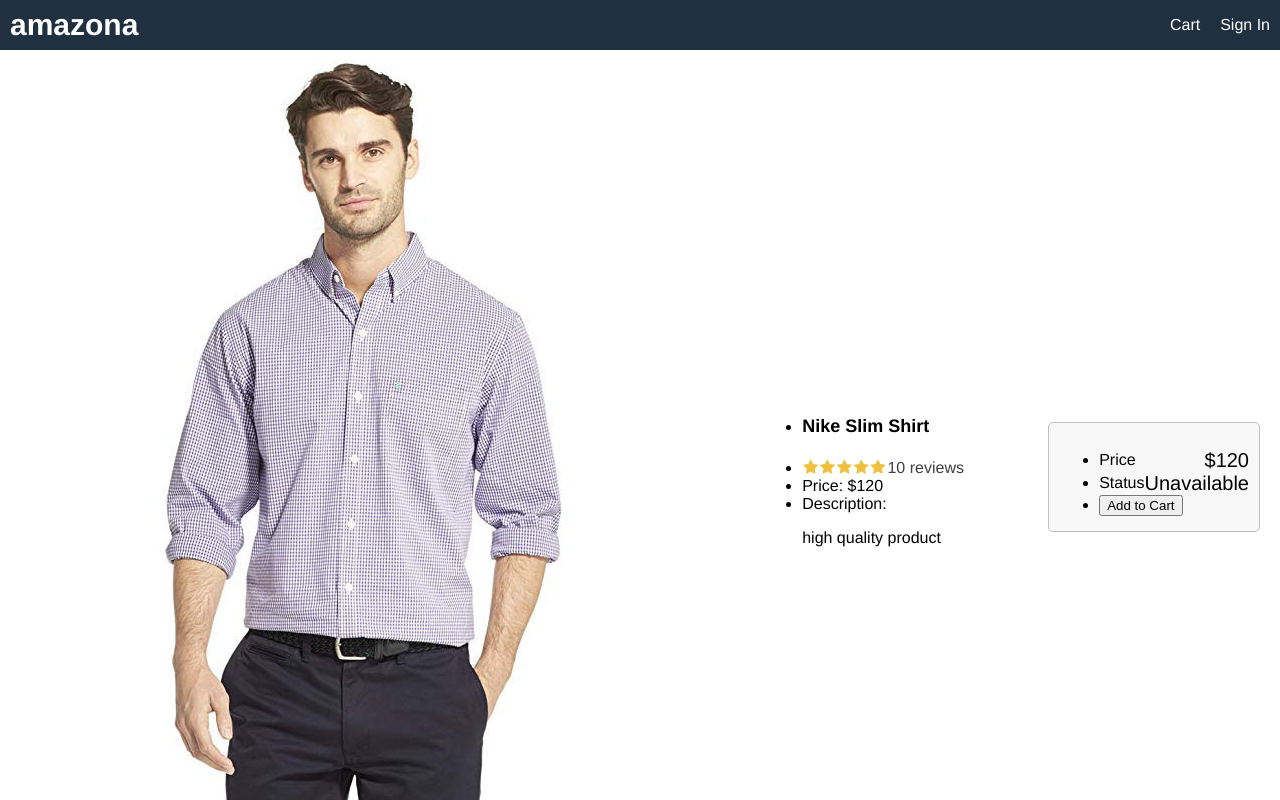
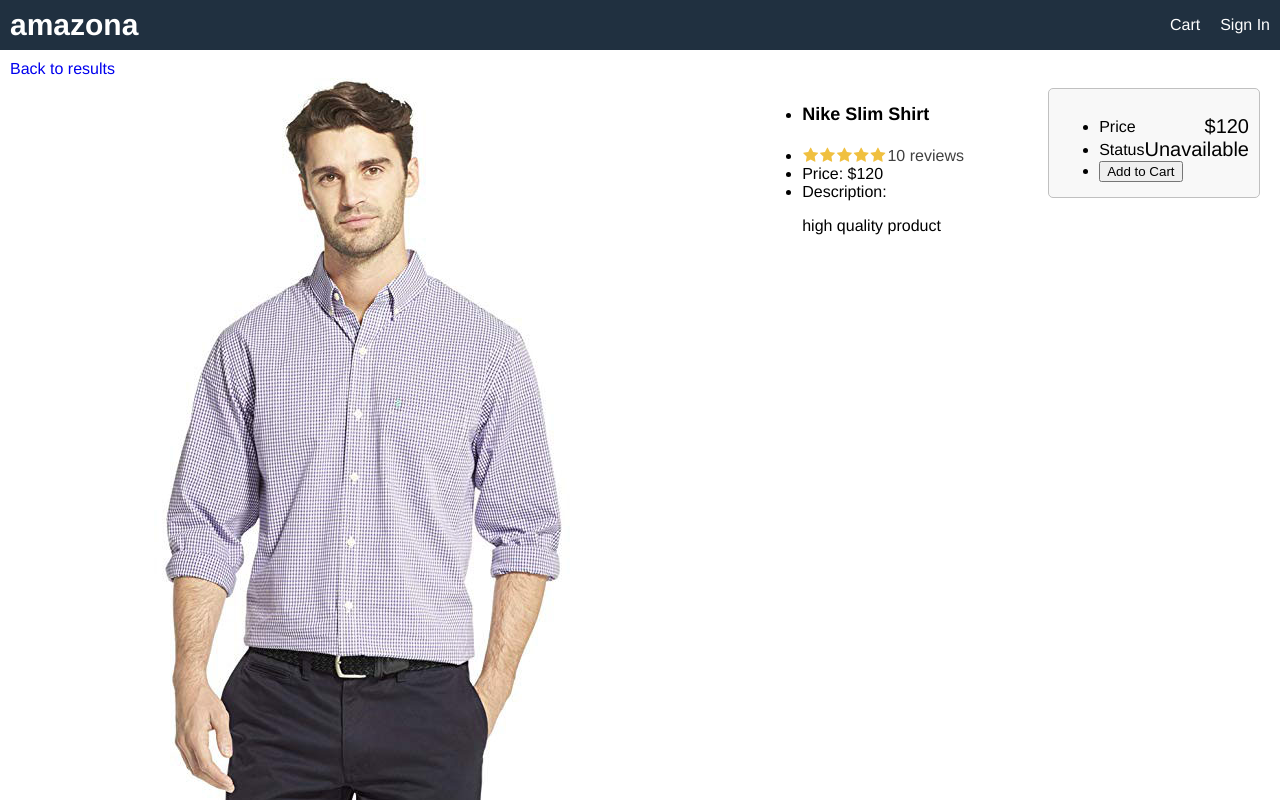
Before and after one commit to samuelfcf/amazona-ecommerce, a React (Create React App) app in the folder frontend/: page /product/1 in a window 1280 px wide. Shown: the top 800 px of the page. Built offline with nearby package versions, Linux system fonts and the light colour scheme.

Commit message:
add link back to results in ProductScreen

```diff
--- a/frontend/src/index.css
+++ b/frontend/src/index.css
@@ -80,6 +80,9 @@ a.brand {
 .row.center {
   justify-content: center;
 }
+.row.top {
+  align-items: flex-start;
+}
 
 /* Image */
 img {
--- a/frontend/src/screens/ProductScreen/index.js
+++ b/frontend/src/screens/ProductScreen/index.js
@@ -1,4 +1,5 @@
 import React from "react";
+import { Link } from "react-router-dom";
 
 import Rating from "../../components/Rating";
 import data from "../../data";
@@ -11,7 +12,9 @@ const ProductScreen = (props) => {
   }
 
   return (
-    <div className="row">
+    <>
+    <Link to="/" >Back to results</Link>
+    <div className="row top">
       <div className="col-2">
         <img className="large" src={product.image} alt={product.name} />
       </div>
@@ -66,6 +69,7 @@ const ProductScreen = (props) => {
         </div>
       </div>
     </div>
+    </>
   );
 };
 
```
